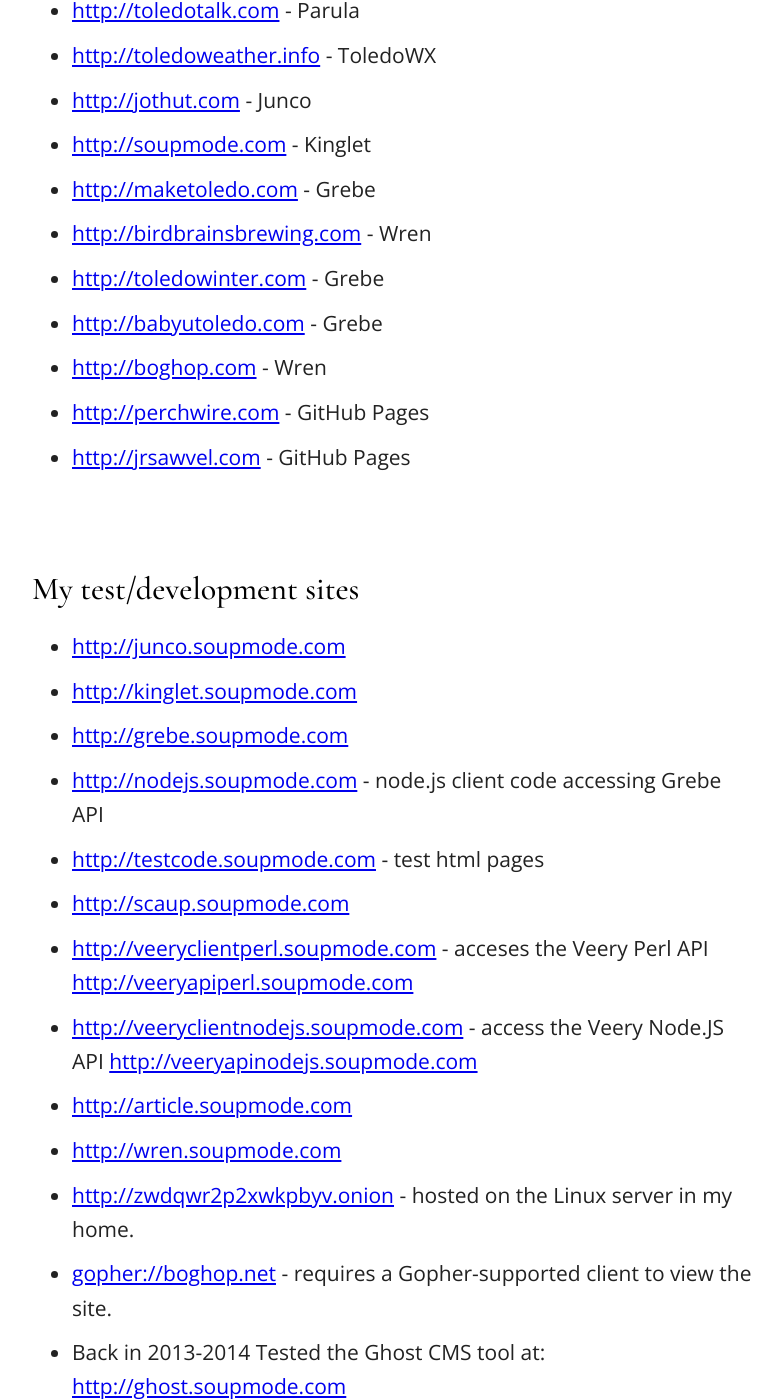
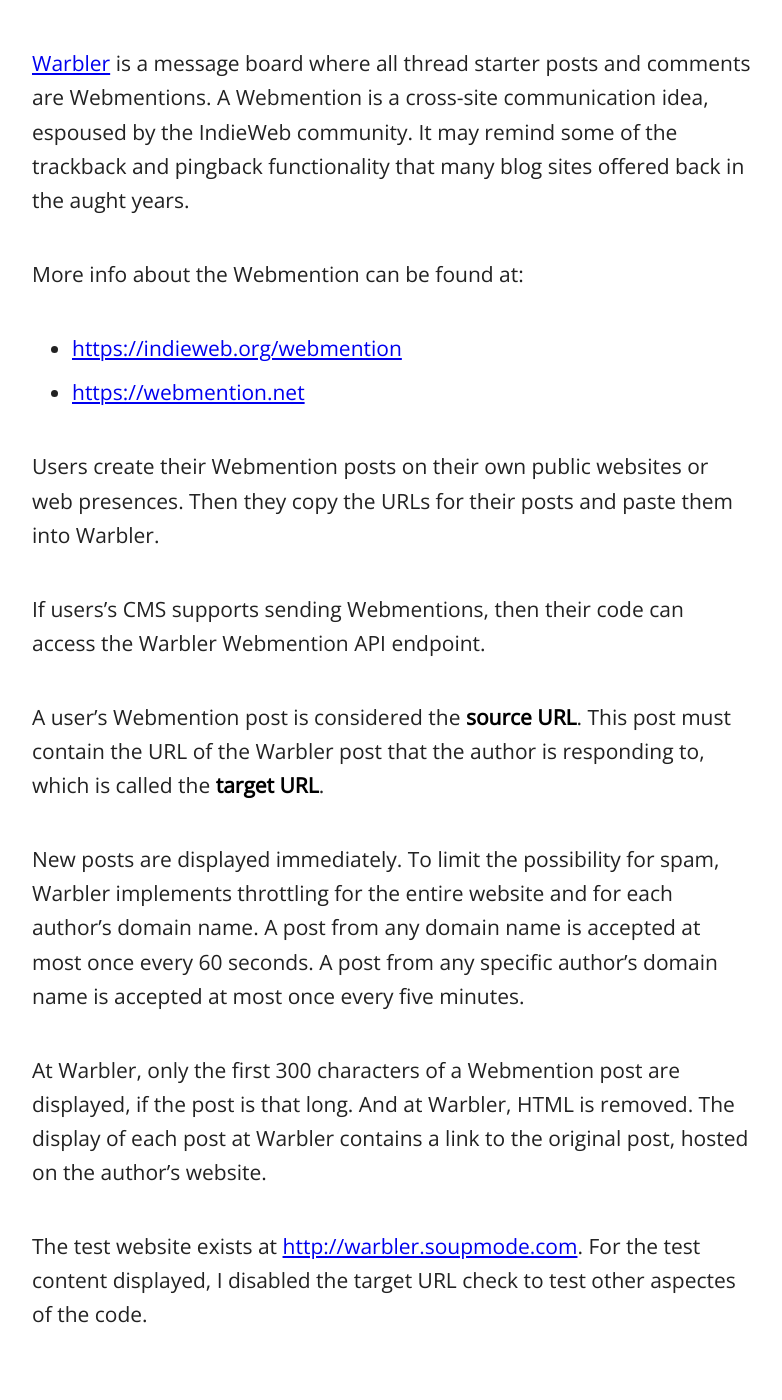
Before and after one commit to jrsawvel/jrsawvel.github.io, a Jekyll site: the page built from _posts/2016-09-20-projects.md, in a window 1280 px wide and 1400 px high, scrolled down 11703 px. Shown: the whole window, without its empty margins (248-1030 px from the left). Built offline with Jekyll 4.4.1, drawn with Linux system fonts in a browser that asks for light colours; some of the changed text lies outside the part shown.

Commit message:
Update 2016-09-20-projects.md

```diff
--- a/_posts/2016-09-20-projects.md
+++ b/_posts/2016-09-20-projects.md
@@ -132,7 +132,7 @@
 
 From the summer of 2014 to May 2016, [birdbrainsbrewing.com](http://birdbrainsbrewing.com) was powered by my Grebe code, but in May 2016, I converted the site to use Wren.
 
-I also use Wren at [wren.soupmode.com](http://wren.soupmode.com) (test for code development site), [boghop.com](http://boghop.com), <a href="gopher://boghop.net">gopher://boghop.net</a>, and [zwdqwr2p2xwkpbyv.onion](http://zwdqwr2p2xwkpbyv.onion).
+I also use Wren at [wren.soupmode.com](http://wren.soupmode.com) (test for code development site), [boghop.com](http://boghop.com), <a href="gopher://boghop.net">gopher://boghop.net</a>, and [zwdqwr2p2xwkpbyv.onion](http://zwdqwr2p2xwkpbyv.onion). I also use Wren to manage [sawv.org](http://sawv.org), which will replace boghop.com.
 
 The .onion site runs on my home Linux computer, when the computer is powered on. I used the site to test Tor. I created the gopher site to test the gopher protocol.
 
@@ -216,6 +216,30 @@
 
 
 
+### Warbler
+
+<p markdown="1" style="clear:both;">[Warbler](https://github.com/jrsawvel/Warbler) is a message board where all thread starter posts and comments are Webmentions. A Webmention is a cross-site communication idea, espoused by the IndieWeb community. It may remind some of the trackback and pingback functionality that many blog sites offered back in the aught years.</p>
+
+More info about the Webmention can be found at:
+
+* <https://indieweb.org/webmention>
+* <https://webmention.net>
+
+Users create their Webmention posts on their own public websites or web presences. Then they copy the URLs for their posts and paste them into Warbler.
+
+If users's CMS supports sending Webmentions, then their code can access the Warbler Webmention API endpoint.
+
+A user's Webmention post is considered the **source URL**. This post must contain the URL of the Warbler post that the author is responding to, which is called the **target URL**.
+
+New posts are displayed immediately. To limit the possibility for spam, Warbler implements throttling for the entire website and for each author's domain name. A post from any domain name is accepted at most once every 60 seconds. A post from any specific author's domain name is accepted at most once every five minutes.
+
+At Warbler, only the first 300 characters of a Webmention post are displayed, if the post is that long. And at Warbler, HTML is removed. The display of each post at Warbler contains a link to the original post, hosted on the author's website.
+
+The test website exists at <http://warbler.soupmode.com>. For the test content displayed, I disabled the target URL check to test other aspectes of the code.
+
+
+
+
 ### My top-level domain websites
 
 * <http://toledotalk.com> - Parula
@@ -247,6 +272,7 @@
 * <http://zwdqwr2p2xwkpbyv.onion> - hosted on the Linux server in my home.
 * <a href="gopher://boghop.net">gopher://boghop.net</a> - requires a Gopher-supported client to view the site.
 * Back in 2013-2014 Tested the Ghost CMS tool at: <http://ghost.soupmode.com>
+* <http://warbler.soupmode.com>
 
 
 
```
Also changed, not shown: other parts of _posts/2016-09-20-projects.md (+1 -0 lines).
